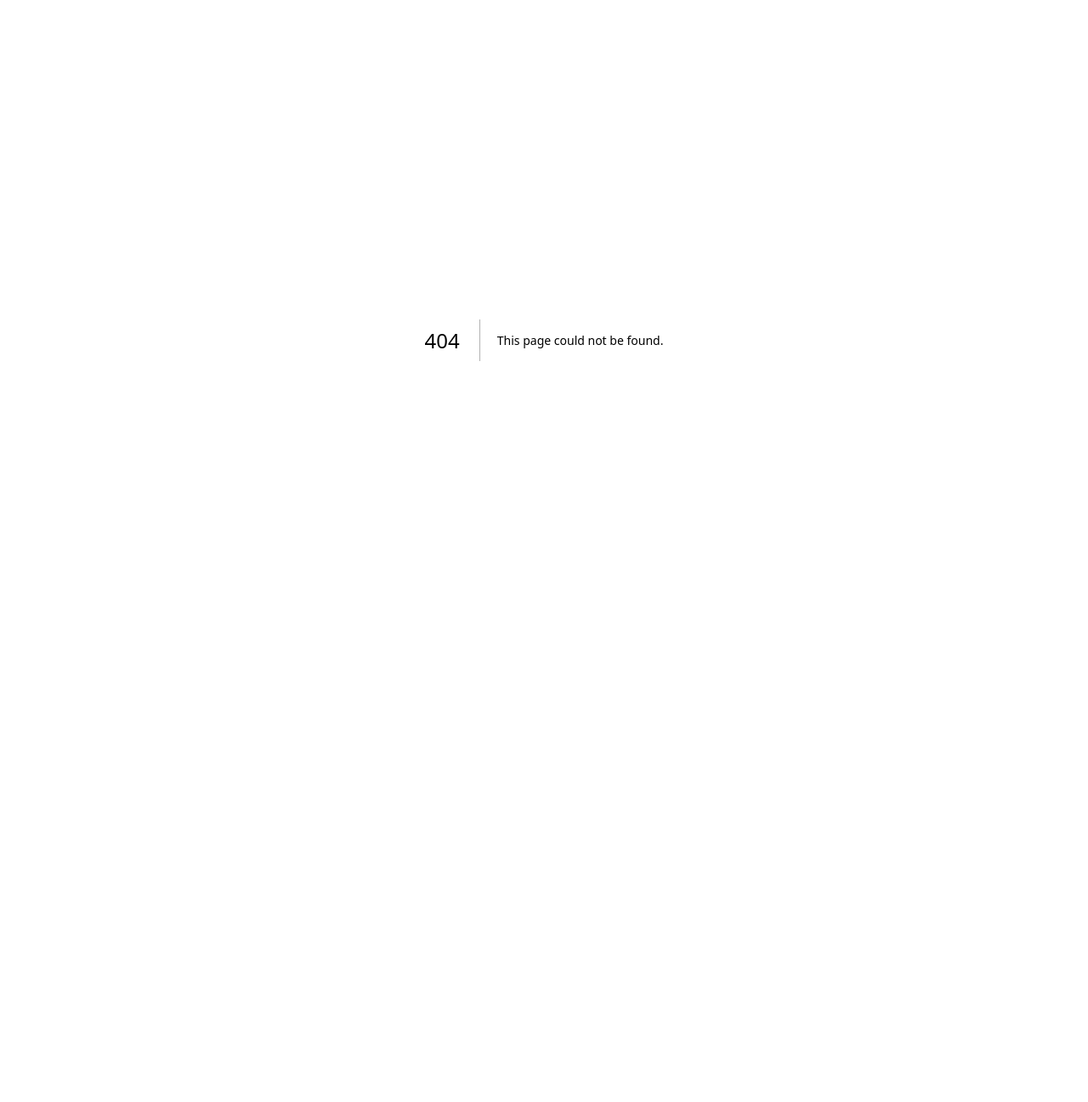
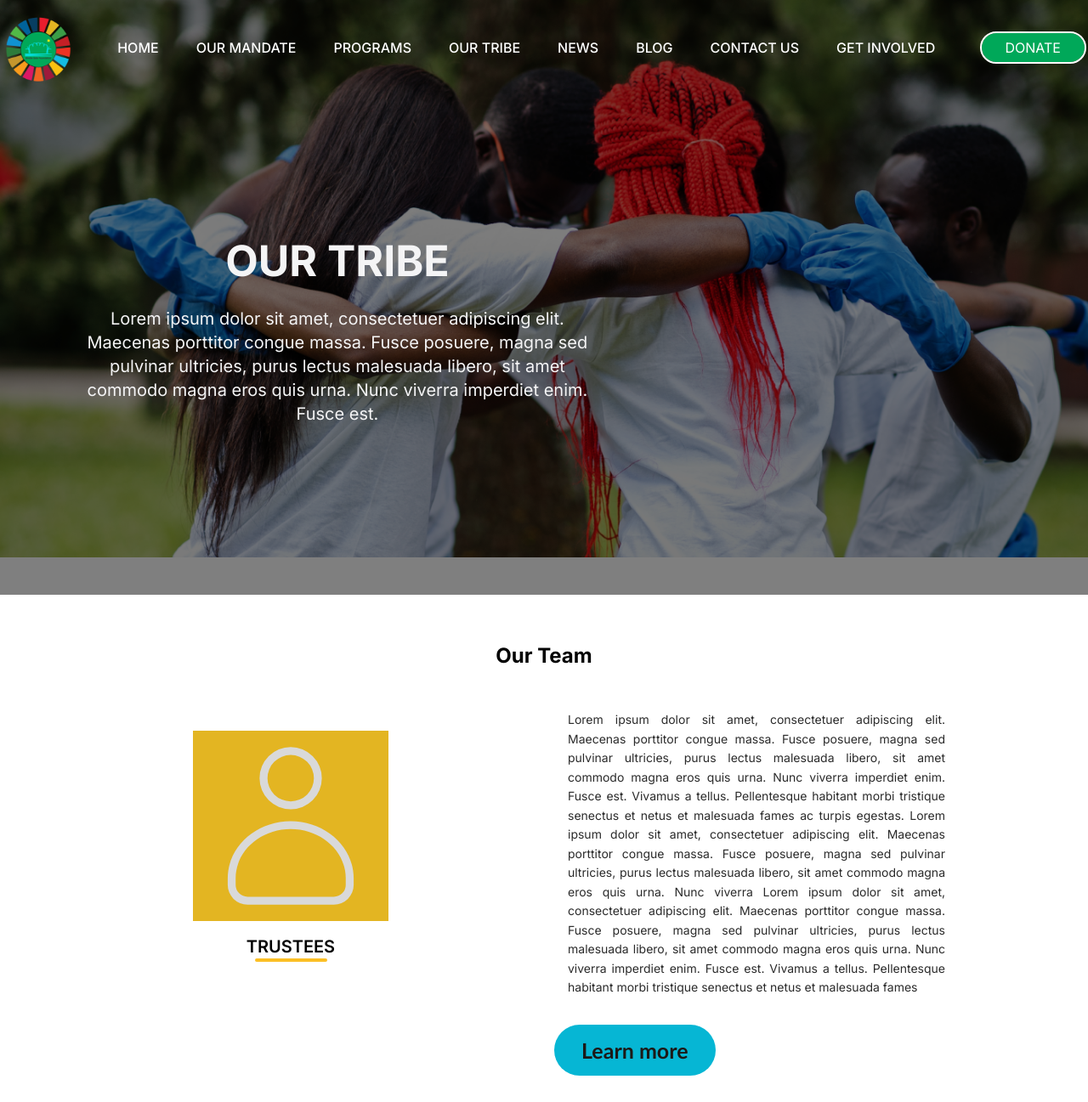
Before and after one commit to TheAwesomeTechGirl/kgfcdmothership, a Next.js app: page /tribes in a window 1280 px wide. Before the commit this address had no page. Shown: the top 1297 px of the page at 85% size. Before the commit the page ends 800 px from the top, so only its background shows below. Built offline with nearby package versions, Linux system fonts and the light colour scheme.

Commit message:
Added tribe page

```diff
--- a/app/mandate/Mandates.jsx
+++ b/app/mandate/Mandates.jsx
@@ -5,28 +5,32 @@ import cuteblackbaby from "/public/cuteblackbaby.svg";
 
 function Mandates() {
   return (
-    <section className="overflow-hidden">
-      <div className=" w-full h-screen  p-5 flex items-center text-left text-[#F1F1F1]">
+    <section >
+    <div className="w-full  md:h-[600px]">
+      <div className="relative">
         <Image
           src={cuteblackbaby}
-          layout="fill"
-          objectFit="cover"
-          alt="Cute Black Baby"
+          className=" w-full h-[600px] object-cover block bg-no-repeat bg-center transition-opacity duration-500"
+
+          alt="cuteblackbaby"
         />
-        <div className="absolute inset-0 bg-black opacity-[-50]"></div>
-        <div className="absolute top-[100px] md:top-[270px] md:w-[589px] z-50 md:ml-[8%] text-center text-zinc-100">
-          <h1 className="font-bold md:text-[50px] mb-4">
-            <Link href="/programs">OUR MANDATE</Link>
-          </h1>
-          <p className="text-sm sm:text-base md:text-lg">
-            Lorem ipsum dolor sit amet, consectetuer adipiscing elit. Maecenas
-            porttitor congue massa. Fusce posuere, magna sed pulvinar ultricies,
-            purus lectus malesuada libero, sit amet commodo magna eros quis
-            urna. Nunc viverra imperdiet enim. Fusce est.
-          </p>
-        </div>
       </div>
-    </section>
+      <div className="absolute top-[100px] md:top-[270px] md:w-[589px] z-50  md:ml-[8%]">
+        <h1 className="text-zinc-100 text-center  font-bold md:text-[50px] mb-4">
+        <Link href="/programs">
+        OUR MANDATE
+    </Link>
+        </h1>
+        <p className="md:text-xl font-normal text-center text-zinc-100">
+        Lorem ipsum dolor sit amet, consectetuer adipiscing elit. Maecenas porttitor congue massa.
+        Fusce posuere, magna sed pulvinar ultricies, purus lectus malesuada libero,
+         sit amet commodo magna eros quis urna. Nunc viverra imperdiet enim. Fusce est.
+        </p>
+      </div>
+
+      <div className="inset-0 absolute md:h-[640px] bg-black opacity-50"></div>
+    </div>
+  </section>
   );
 }
 
--- a/app/page.jsx
+++ b/app/page.jsx
@@ -1,12 +1,14 @@
 import React from 'react'
-import mandate from './mandate/page'
-import programs from './programs/page'
+import Mandates from './mandate/Mandates'
+import Programs from './programs/Program'
+import Tribe from './tribes/Tribe'
 
 function page() {
   return (
     <div>
-      <mandate/>
-      <programs/>
+      <Mandates/>
+      <Programs/>
+      <Tribe/>
     </div>
   )
 }
--- a/app/programs/Program.jsx
+++ b/app/programs/Program.jsx
@@ -6,29 +6,34 @@ import maskgroup from "/public/Mask group.svg";
 
 function Program() {
   return (
-    <section className="overflow-hidden">
 
-    <div className=" w-full h-screen  p-5 flex items-center text-left text-[#F1F1F1]">
+    <section >
+
+    <div className="w-full  md:h-[600px]">
+      <div className="relative">
         <Image
           src={maskgroup}
-        layout="fill"
-        objectFit="cover"
+          className=" w-full h-[600px] object-cover block bg-no-repeat bg-center transition-opacity duration-500"
           alt="maskgroup"
         />
-
-     <div className="absolute inset-0 bg-black opacity-[-50]"></div>
-    <div className="absolute top-[100px] md:top-[270px] md:w-[589px] z-50 md:ml-[8%] text-center text-zinc-100">
-    <h1 className="font-bold md:text-[50px] mb-4">
-      <Link href="/mandate">
+      </div>
+      <div className="absolute top-[100px] md:top-[270px] md:w-[589px] z-50  md:ml-[8%]">
+        <h1 className="text-zinc-100 text-center  font-bold md:text-[50px] mb-4">
+        <Link href="/tribe">
       PROGRAMS
     </Link>
         </h1>
-    <p className="md:text-xl font-normal">
-      Lorem ipsum dolor sit amet, consectetuer adipiscing elit. Maecenas porttitor congue massa. Fusce posuere, magna sed pulvinar ultricies, purus lectus malesuada libero, sit amet commodo magna eros quis urna. Nunc viverra imperdiet enim. Fusce est.
+        <p className="md:text-xl font-normal text-center text-zinc-100">
+        Lorem ipsum dolor sit amet, consectetuer adipiscing elit. Maecenas porttitor congue massa.
+        Fusce posuere, magna sed pulvinar ultricies, purus lectus malesuada libero,
+        sit amet commodo magna eros quis urna. Nunc viverra imperdiet enim. Fusce est.
         </p>
       </div>
+
+      <div className="inset-0 absolute md:h-[670px] bg-black opacity-50"></div>
     </div>
   </section>
+
 
 
  );
--- a/app/programs/page.jsx
+++ b/app/programs/page.jsx
@@ -72,7 +72,7 @@ export default function page() {
               <div className="w-[132px] h-[0px] border-2 rounded-[3px] border-amber-400"></div>
             </div>
             <div>
-              {" "}
+
               <p className="mr-16 p-6 font-normal text-[#2B2B2B] text-justify leading-[22.5px] text-sm">
                 Lorem ipsum dolor sit amet, consectetuer adipiscing elit.
                 Maecenas porttitor congue massa. Fusce posuere, magna sed
--- /dev/null
+++ b/app/tribes/Tribe.jsx
@@ -0,0 +1,41 @@
+"use client";
+import React from "react";
+import Link from 'next/link';
+import Image from "next/legacy/image";
+import happyafricanhugs from "/public/happyafricanhugs.png";
+
+function Tribe() {
+  return (
+        <section >
+
+        <div className="w-full  md:h-[700px]">
+          <div className="relative">
+            <Image
+              src={happyafricanhugs}
+              className=" w-full h-[600px] object-cover block bg-no-repeat bg-center transition-opacity duration-500"
+              alt="happyafricanhugs"
+            />
+          </div>
+          <div className="absolute top-[100px] md:top-[270px] md:w-[589px] z-50  md:ml-[8%]">
+            <h1 className="text-zinc-100 text-center  font-bold md:text-[50px] mb-4">
+            <Link href="/mandate">
+            OUR TRIBE
+        </Link>
+            </h1>
+            <p className="md:text-xl font-normal text-center text-zinc-100">
+            Lorem ipsum dolor sit amet, consectetuer adipiscing elit. Maecenas porttitor congue massa. Fusce posuere,
+            magna sed pulvinar ultricies, purus lectus malesuada libero,
+            sit amet commodo magna eros quis urna. Nunc viverra imperdiet enim. Fusce est.
+            </p>
+          </div>
+
+          <div className="inset-0 absolute md:h-[700px] bg-black opacity-50"></div>
+        </div>
+      </section>
+
+
+
+     );
+    }
+
+export default Tribe
--- /dev/null
+++ b/app/tribes/page.jsx
@@ -0,0 +1,157 @@
+"use client";
+import React from 'react'
+import Header from "@/components/Header";
+import Tribe from "./Tribe";
+import Join from "@/components/Join";
+import Footer from "@/components/Footer";
+import { CiUser } from "react-icons/ci";
+
+function page() {
+  return (
+    <section className="overflow-hidden">
+    <div className="w-full h-[113px] fixed top-0 z-50 flex items-center justify-center">
+      <Header />
+    </div>
+    <Tribe />
+    <section>
+        <div className="container mx-auto p-14">
+          <h1 className="text-center text-2xl font-bold mb-8">Our Team</h1>
+
+          <div className="grid grid-cols-1 md:grid-cols-2 lg:grid-cols-2 gap-6">
+            <div className="flex flex-col items-center text-center mt-10">
+            <CiUser className="bg-[#E3B522] w-full h-[224px] md:w-[230px] text-[#D9D9D9] " />
+              <h2 className="text-xl font-semibold mt-4   ">TRUSTEES</h2>
+              <div className="w-[85px] h-[0px] border-2 rounded-[3px] border-amber-400"></div>
+            </div>
+            <div className="gap-[70px]">
+              <p className="mr-24 p-4 font-normal text-[#2B2B2B] text-justify leading-[22.5px] text-sm">
+              Lorem ipsum dolor sit amet, consectetuer adipiscing elit.
+Maecenas porttitor congue massa. Fusce posuere, magna sed pulvinar ultricies,
+purus lectus malesuada libero, sit amet commodo magna eros quis urna.
+Nunc viverra imperdiet enim. Fusce est. Vivamus a tellus. Pellentesque habitant
+morbi tristique senectus et netus et malesuada fames ac turpis egestas.
+Lorem ipsum dolor sit amet, consectetuer adipiscing elit. Maecenas porttitor
+congue massa. Fusce posuere, magna sed pulvinar ultricies, purus lectus
+malesuada libero, sit amet commodo magna eros quis urna. Nunc viverra
+Lorem ipsum dolor sit amet, consectetuer adipiscing elit.
+Maecenas porttitor congue massa. Fusce posuere, magna sed pulvinar ultricies,
+purus lectus malesuada libero, sit amet commodo magna eros quis urna.
+Nunc viverra imperdiet enim. Fusce est. Vivamus a tellus. Pellentesque habitant
+morbi tristique senectus et netus et malesuada fames
+</p>
+<div className="px-8 py-4  bg-cyan-500 rounded-[30px] mt-4 inline-block">
+          <div className="text-stone-900 text-[25px] font-bold font-['Calibri'] leading-7">
+          Learn more
+          </div>
+        </div>
+            </div>
+          </div>
+
+          <div className="grid grid-cols-1 md:grid-cols-2 lg:grid-cols-2 gap-6 mt-6">
+            <div className="flex flex-col items-center text-center mt-10">
+            <CiUser className="bg-[#E3B522] w-full h-[224px] md:w-[230px] text-[#D9D9D9] " />
+              <h2 className="text-xl font-semibold mt-4   ">BOARD OF DIRECTORS</h2>
+              <div className="w-[206px] h-[0px] border-2 rounded-[3px] border-amber-400"></div>
+            </div>
+            <div className="gap-[70px]">
+              <p className="mr-24 p-4 font-normal text-[#2B2B2B] text-justify leading-[22.5px] text-sm">
+              Lorem ipsum dolor sit amet, consectetuer adipiscing elit.
+Maecenas porttitor congue massa. Fusce posuere, magna sed pulvinar ultricies,
+purus lectus malesuada libero, sit amet commodo magna eros quis urna.
+Nunc viverra imperdiet enim. Fusce est. Vivamus a tellus. Pellentesque habitant
+morbi tristique senectus et netus et malesuada fames ac turpis egestas.
+
+Lorem ipsum dolor sit amet, consectetuer adipiscing elit. Maecenas porttitor
+congue massa. Fusce posuere, magna sed pulvinar ultricies, purus lectus
+malesuada libero, sit amet commodo magna eros quis urna. Nunc viverra
+
+Lorem ipsum dolor sit amet, consectetuer adipiscing elit.
+Maecenas porttitor congue massa. Fusce posuere, magna sed pulvinar ultricies,
+purus lectus malesuada libero, sit amet commodo magna eros quis urna.
+Nunc viverra imperdiet enim. Fusce est. Vivamus a tellus. Pellentesque habitant
+morbi tristique senectus et netus et malesuada fames
+
+</p>
+<div className="px-8 py-4  bg-cyan-500 rounded-[30px] mt-4 inline-block">
+          <div className="text-stone-900 text-[25px] font-bold font-['Calibri'] leading-7">
+          Learn more
+          </div>
+        </div>
+            </div>
+          </div>
+        </div>
+
+        <div className="container mx-auto p-14">
+          <h1 className="text-center text-2xl font-bold mb-8">Our Team</h1>
+
+          <div className="grid grid-cols-1 md:grid-cols-2 lg:grid-cols-2 gap-6">
+            <div className="flex flex-col items-center text-center mt-10">
+            <CiUser className="bg-[#E3B522] w-full h-[224px] md:w-[230px] text-[#D9D9D9] " />
+              <h2 className="text-xl font-semibold mt-4   ">GOVERNING COUNCIL</h2>
+              <div className="w-[206px] h-[0px] border-2 rounded-[3px] border-amber-400"></div>
+            </div>
+            <div className="gap-[70px]">
+              <p className="mr-24 p-4 font-normal text-[#2B2B2B] text-justify leading-[22.5px] text-sm">
+              Lorem ipsum dolor sit amet, consectetuer adipiscing elit.
+Maecenas porttitor congue massa. Fusce posuere, magna sed pulvinar ultricies,
+purus lectus malesuada libero, sit amet commodo magna eros quis urna.
+Nunc viverra imperdiet enim. Fusce est. Vivamus a tellus. Pellentesque habitant
+morbi tristique senectus et netus et malesuada fames ac turpis egestas.
+Lorem ipsum dolor sit amet, consectetuer adipiscing elit. Maecenas porttitor
+congue massa. Fusce posuere, magna sed pulvinar ultricies, purus lectus
+malesuada libero, sit amet commodo magna eros quis urna. Nunc viverra
+Lorem ipsum dolor sit amet, consectetuer adipiscing elit.
+Maecenas porttitor congue massa. Fusce posuere, magna sed pulvinar ultricies,
+purus lectus malesuada libero, sit amet commodo magna eros quis urna.
+Nunc viverra imperdiet enim. Fusce est. Vivamus a tellus. Pellentesque habitant
+morbi tristique senectus et netus et malesuada fames
+</p>
+<div className="px-8 py-4  bg-cyan-500 rounded-[30px] mt-4 inline-block">
+          <div className="text-stone-900 text-[25px] font-bold font-['Calibri'] leading-7">
+          Learn more
+          </div>
+        </div>
+            </div>
+          </div>
+
+          <div className="grid grid-cols-1 md:grid-cols-2 lg:grid-cols-2 gap-6 mt-6">
+            <div className="flex flex-col items-center text-center mt-10">
+            <CiUser className="bg-[#E3B522] w-full h-[224px] md:w-[230px] text-[#D9D9D9] " />
+              <h2 className="text-xl font-semibold mt-4   ">VOLUNTEERS</h2>
+              <div className="w-[150px] h-[0px] border-2 rounded-[3px] border-amber-400"></div>
+            </div>
+            <div className="gap-[70px]">
+              <p className="mr-24 p-4 font-normal text-[#2B2B2B] text-justify leading-[22.5px] text-sm">
+              Lorem ipsum dolor sit amet, consectetuer adipiscing elit.
+Maecenas porttitor congue massa. Fusce posuere, magna sed pulvinar ultricies,
+purus lectus malesuada libero, sit amet commodo magna eros quis urna.
+Nunc viverra imperdiet enim. Fusce est. Vivamus a tellus. Pellentesque habitant
+morbi tristique senectus et netus et malesuada fames ac turpis egestas.
+
+Lorem ipsum dolor sit amet, consectetuer adipiscing elit. Maecenas porttitor
+congue massa. Fusce posuere, magna sed pulvinar ultricies, purus lectus
+malesuada libero, sit amet commodo magna eros quis urna. Nunc viverra
+
+Lorem ipsum dolor sit amet, consectetuer adipiscing elit.
+Maecenas porttitor congue massa. Fusce posuere, magna sed pulvinar ultricies,
+purus lectus malesuada libero, sit amet commodo magna eros quis urna.
+Nunc viverra imperdiet enim. Fusce est. Vivamus a tellus. Pellentesque habitant
+morbi tristique senectus et netus et malesuada fames
+
+</p>
+<div className="px-8 py-4  bg-cyan-500 rounded-[30px] mt-4 inline-block">
+          <div className="text-stone-900 text-[25px] font-bold font-['Calibri'] leading-7">
+          Learn more
+          </div>
+        </div>
+            </div>
+          </div>
+        </div>
+      </section>
+    <Join />
+    <Footer />
+  </section>
+  )
+}
+
+export default page
--- a/components/Header.jsx
+++ b/components/Header.jsx
@@ -24,7 +24,7 @@ function Header() {
         <Link href="/">Home</Link>
         <Link href="/mandate">Our Mandate</Link>
         <Link href="/programs">Programs</Link>
-        <Link href="/tribepage">Our Tribe</Link>
+        <Link href="/tribes">Our Tribe</Link>
         <Link href="/news">News</Link>
         <div>Blog</div>
         <Link href="/contact-us">
```
Also changed, not shown: public/happyafricanhugs.png (added). Lines whose indentation alone changed are shown as unchanged.
